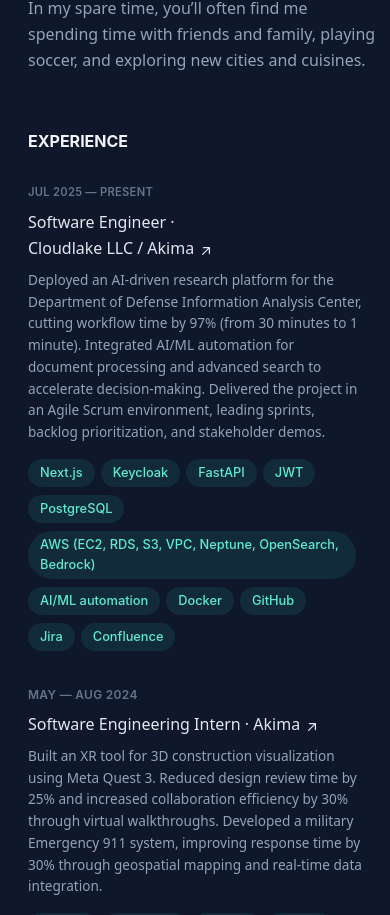
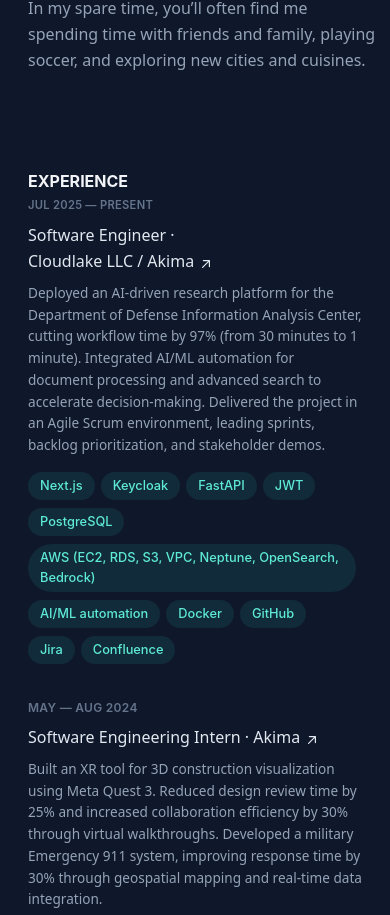
Before and after one commit to harryjng/personalWebsite, a React (Create React App) app: page / in a window 390 px wide. Shown: the part 1100-2015 px from the top of the page. Built offline with nearby package versions, Linux system fonts and the light colour scheme.

Commit message:
furnishing mobile exp spacing

```diff
--- a/src/components/Experience.css
+++ b/src/components/Experience.css
@@ -101,6 +101,7 @@
 
   .experience-section {
     margin-bottom: 0rem;
+    margin-top: 2rem;
   }
 
   .info {
@@ -127,8 +128,8 @@
   display: block;
     color: #f2f4f8;
   font-weight: bolder;
-  margin-bottom: 1.7rem;
-  margin-top: 1.5rem;
+  margin-bottom: 0rem;
+  margin-top: 4rem;
 }
 }
 
```
